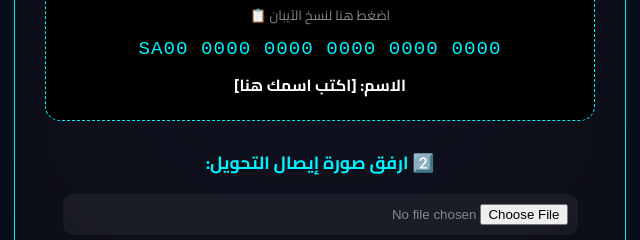
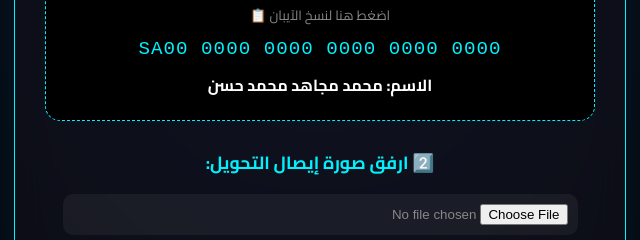
Before and after one commit to rzvo/8k-store, a plain HTML site: page checkout.html in a window 1280 px wide. Shown: the part 440-680 px from the top of the page, 320-960 px from the left. Drawn offline with Linux system fonts and the light colour scheme.

Commit message:
checkout.html

```diff
--- a/checkout.html
+++ b/checkout.html
@@ -79,7 +79,7 @@
     <div class="iban-box" onclick="copyIBAN()">
         <small>اضغط هنا لنسخ الآيبان 📋</small>
         <p id="iban-text">SA00 0000 0000 0000 0000 0000</p>
-        <strong style="color: #fff;">الاسم: [اكتب اسمك هنا]</strong>
+        <strong style="color: #fff;">الاسم: محمد مجاهد محمد حسن</strong>
     </div>
 
     <span class="step-label">2️⃣ ارفق صورة إيصال التحويل:</span>
```
